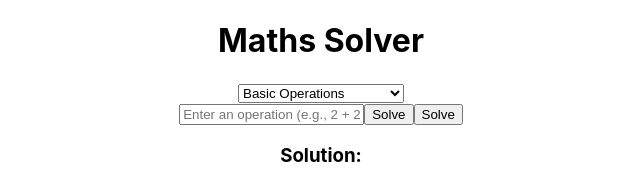
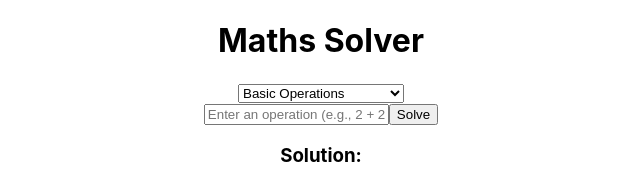
Before and after one commit to Moschifire/maths-solver, a React (Create React App) app: page / in a window 1280 px wide. Shown: the top 194 px of the page, without its empty margins (319-959 px from the left). Built offline with nearby package versions, Linux system fonts and the light colour scheme.

Commit message:
extra button removed

```diff
--- a/src/ProblemInput.js
+++ b/src/ProblemInput.js
@@ -34,7 +34,6 @@ export const ProblemInput = ({ problemType, onSolve }) => {
           placeholder="Enter a quadratic equation, e.g., 2x^2 - 4x - 6 = 0"
         />
       )}
-      <button type="submit">Solve</button>
       {/* Add more cases for other problem types */}
       <button type="submit">Solve</button>
     </form>
```
